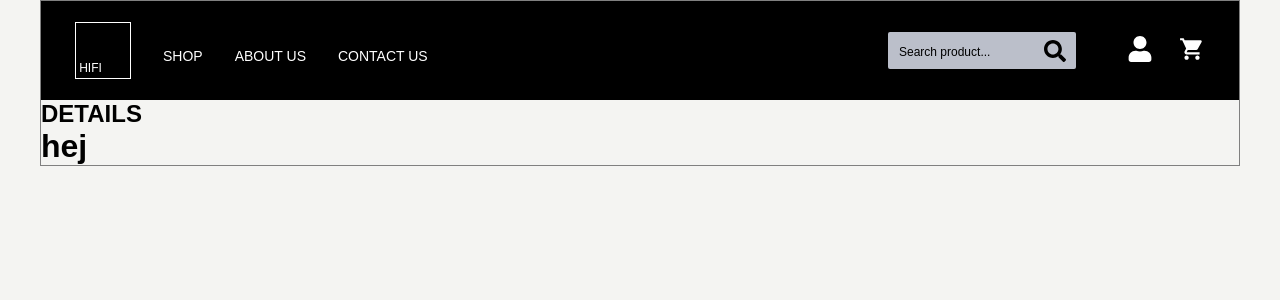
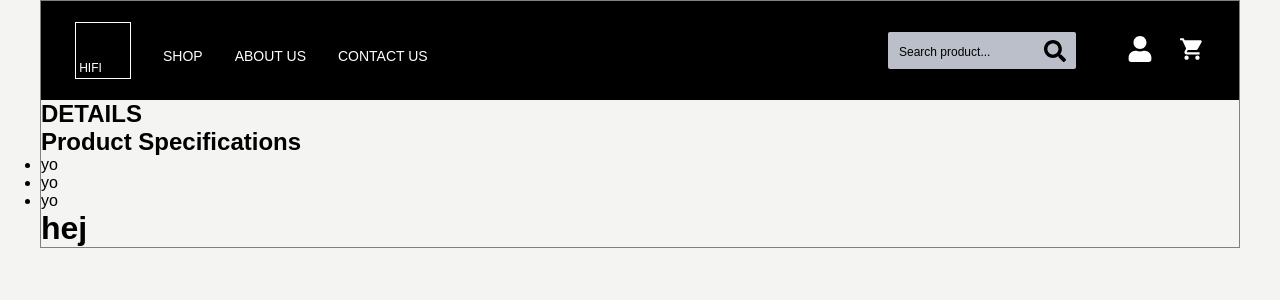
Before and after one commit to rts-cmk-wu13/hifi-horizon-therocket, a React (Vite) app: page /list/1 in a window 1280 px wide. Shown: the top 300 px of the page. Built offline with nearby package versions, Linux system fonts and the light colour scheme; a web font is replaced by a local one.

Commit message:
aaaaaalmost

```diff
--- /dev/null
+++ b/src/components/Details/Specifications.jsx
@@ -0,0 +1,14 @@
+export default function Specifications() {
+  return (
+    <>
+        <h2>Product Specifications</h2>
+
+        <ul>
+            <li>yo</li>
+            <li>yo</li>
+            <li>yo</li>
+
+        </ul>
+    </>
+  );
+}
--- /dev/null
+++ b/src/components/Details/_specification.scss
@@ -0,0 +1 @@
+@use '/src/styles/variables' as *;
--- a/src/pages/Details.jsx
+++ b/src/pages/Details.jsx
@@ -1,14 +1,15 @@
 import { useParams } from "react-router"
+import Specifications from "../components/Details/specifications";
 
 export default function Detail(){
 
     const {id}= useParams();
 
-
-
     return  (
         <>
         <h2>DETAILS</h2>
+
+        <Specifications/>
         </>
     )
 }
--- a/src/styles/styles.scss
+++ b/src/styles/styles.scss
@@ -10,3 +10,4 @@
 @use '/src/components/MoreInfo/moreinfo';
 @use '/src/components/Home/intro';
 @use '/src/components/Home/newsletter';
+@use '/src/components/Details/specification';
```
